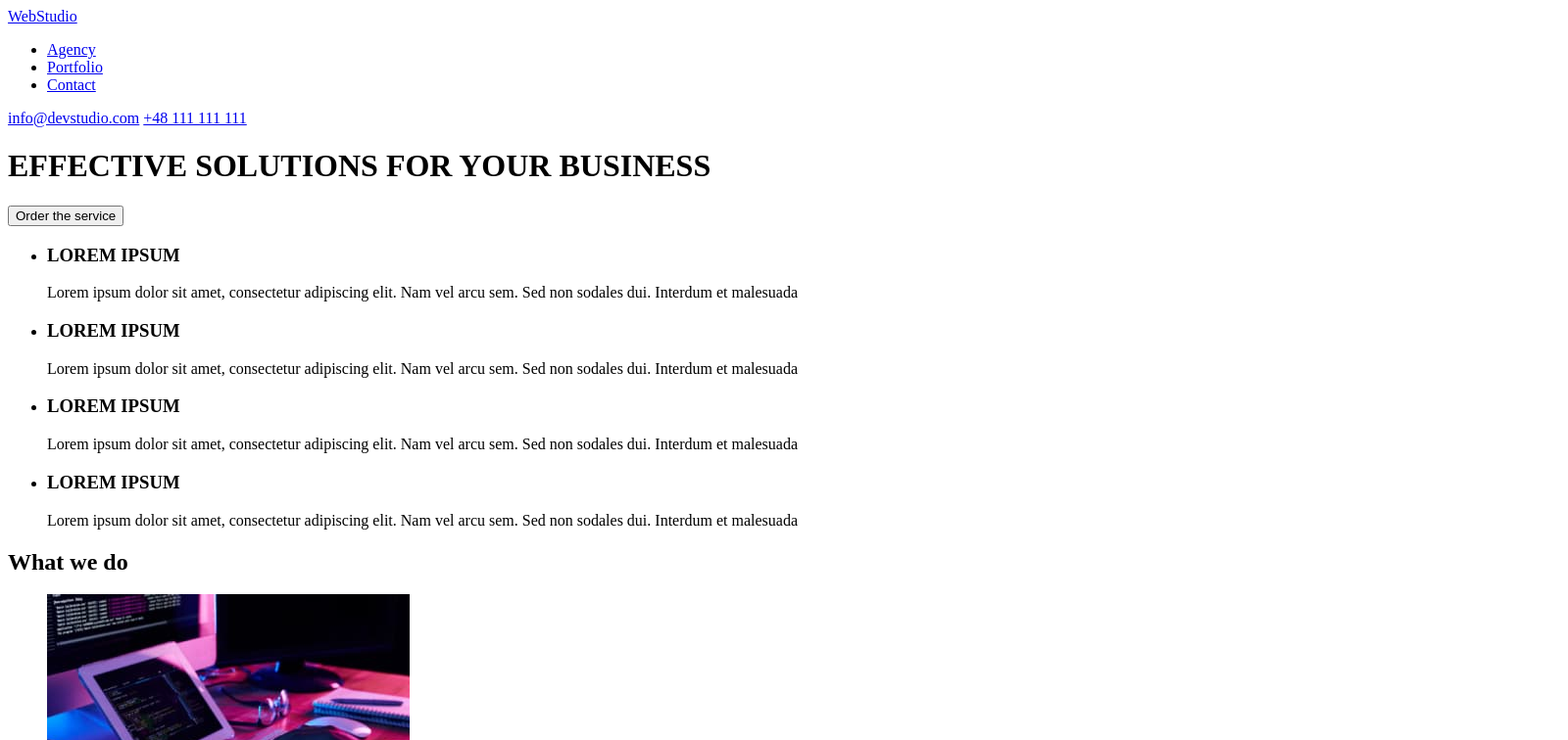
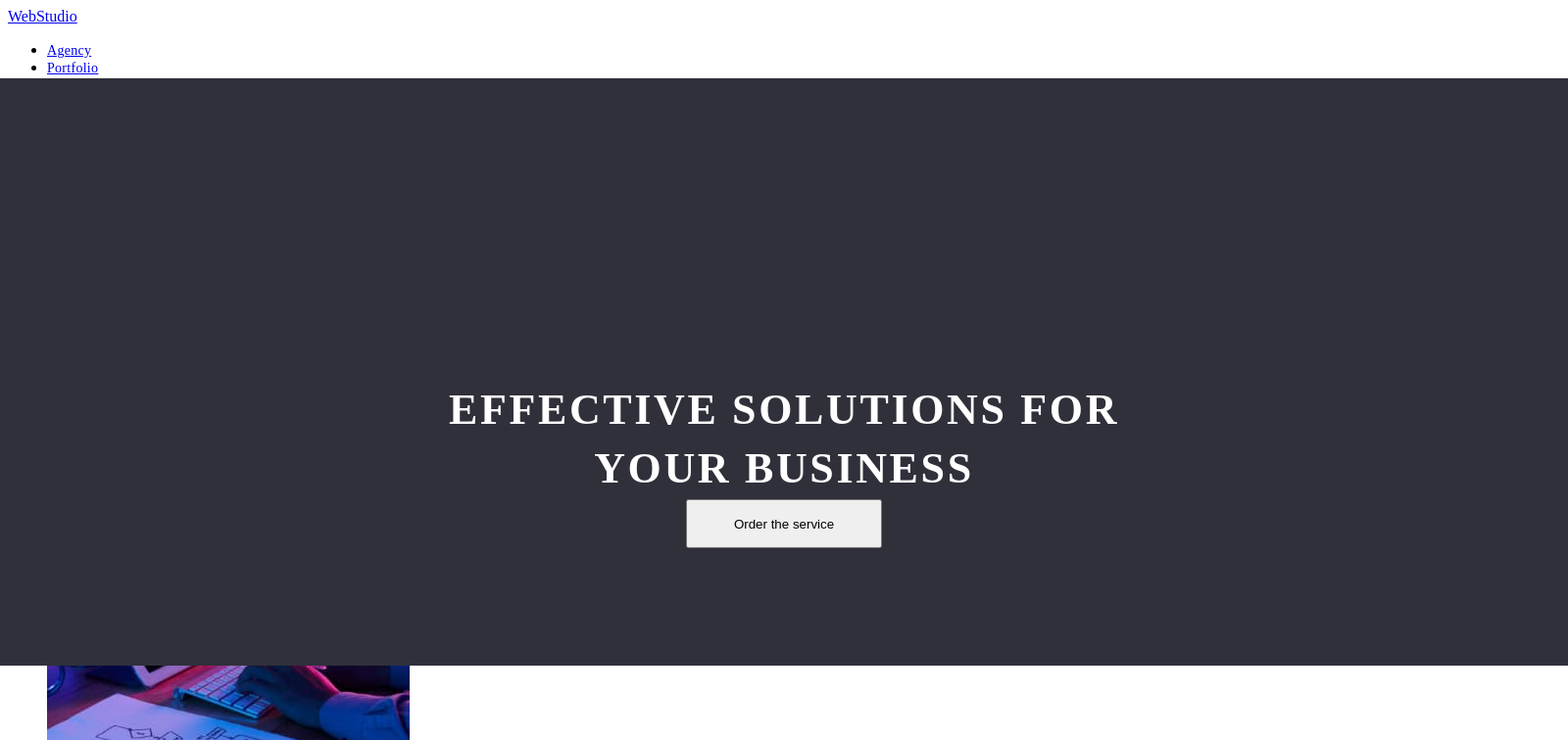
Before and after one commit to AlbertT96/goit-markup-hw-02, a plain HTML site: page index.html in a window 1280 px wide. Shown: the top 756 px of the page at 98% size, 1600 px wide, since content can reach past the window. Drawn offline with Linux system fonts and the light colour scheme.

Commit message:
up
trying

```diff
--- a/index.html
+++ b/index.html
@@ -6,7 +6,7 @@
     <meta http-equiv="X-UA-Compatible" content="IE=edge">
     <meta name="viewport" content="width=device-width, initial-scale=1.0">
     <title>Studio</title>
-    <link rel="stylesheet" href="style.css">
+    <link rel="stylesheet" href="styles.css">
     <link rel="preconnect" href="https://fonts.gstatic.com">
     <link href="https://fonts.googleapis.com/css2?family=Roboto:wght@400;500;700&display=swap" rel="stylesheet">
 </head>
@@ -17,21 +17,26 @@
     <header class="header">
 
         <nav class="navigation">
-            <a class="navigation__logo" href="/index.html">WebStudio</a>
+            <a class="navigation__logo"
+             href="/index.html">WebStudio</a>
             <ul class="navigation__list">
                 <li class="navigation__list-item">
-                    <a class="navigation-list-link" href="#">Agency</a>
+                    <a class="navigation-list-link"
+                    href="#">Agency</a>
                 </li>
                 <li class="navigation__list-item">
-                    <a class="navigation-list-link" href="/portfolio.html">Portfolio</a>
+                    <a class="navigation-list-link"
+                    href="/portfolio.html">Portfolio</a>
                 </li>
                 <li class="navigation__list-item">
-                    <a class="navigation-list-link" href="#">Contact</a>
+                    <a class="navigation-list-link"
+                    href="#">Contact</a>
                 </li>
             </ul>
         </nav>
 
-        <a href="mailto:info@devstudio.com">info@devstudio.com</a>
+        <a href="mailto:info@devstudio.com">
+            info@devstudio.com</a>
 
         <a href="tel:+48111111111">+48 111 111 111</a>
 
@@ -40,51 +45,64 @@
     <main>
         <!-- HERO -->
         <div class="hero">
-            <h1>EFFECTIVE SOLUTIONS FOR YOUR BUSINESS</h1>
-            <button class="modal-btn" type="button">Order the service</button>
+            <h1 class="h1_class">
+                EFFECTIVE SOLUTIONS FOR YOUR BUSINESS</h1>
+            <button class="modal-btn" type="button">
+                Order the service</button>
         </div>
 
         <!-- our strenghts -->
-        <section>
+        <div class="lorem_list">
 
 
             <ul>
                 <li>
-                    <h3>LOREM IPSUM</h3>
-                    <p>Lorem ipsum dolor sit amet, consectetur adipiscing elit. Nam vel arcu sem. Sed non sodales dui.
+                    <h3 class="naglowki_niższego_stopnia">
+                        LOREM IPSUM</h3>
+                    <p class="akapit_p_class">
+                        Lorem ipsum dolor sit amet, consectetur adipiscing elit. Nam vel arcu sem. Sed non sodales dui.
                         Interdum et malesuada</p>
                 </li>
                 <li>
 
-                    <h3>LOREM IPSUM</h3>
-                    <p>Lorem ipsum dolor sit amet, consectetur adipiscing elit. Nam vel arcu sem. Sed non sodales dui.
+                    <h3 class="naglowki_niższego_stopnia">
+                        LOREM IPSUM</h3>
+                    <p class="akapit_p_class">
+                        Lorem ipsum dolor sit amet, consectetur adipiscing elit. Nam vel arcu sem. Sed non sodales dui.
                         Interdum et malesuada</p>
                 </li>
                 <li>
 
-                    <h3>LOREM IPSUM</h3>
-                    <p>Lorem ipsum dolor sit amet, consectetur adipiscing elit. Nam vel arcu sem. Sed non sodales dui.
+                    <h3 class="naglowki_niższego_stopnia">
+                        LOREM IPSUM</h3>
+                    <p class="akapit_p_class">
+                        Lorem ipsum dolor sit amet, consectetur adipiscing elit. Nam vel arcu sem. Sed non sodales dui.
                         Interdum et malesuada</p>
                 </li>
                 <li>
-                    <h3>LOREM IPSUM</h3>
-                    <p>Lorem ipsum dolor sit amet, consectetur adipiscing elit. Nam vel arcu sem. Sed non sodales dui.
+                    <h3 class="naglowki_niższego_stopnia">
+                        LOREM IPSUM</h3>
+                    <p class="akapit_p_class">
+                        Lorem ipsum dolor sit amet, consectetur adipiscing elit. Nam vel arcu sem. Sed non sodales dui.
                         Interdum et malesuada</p>
                 </li>
 
             </ul>
 
 
-        </section>
+        </div>
 
         <!-- What we do -->
         <section>
-            <h2>What we do</h2>
+            <h2 class="naglowek_drugiego_stopnia">What we do</h2>
             <ul>
-                <li><img src="./images/box1.jpg" alt="zdjęcie z tworzenia algorytmu" width="370" height="294"></li>
-                <li><img src="./images/box2.jpg" alt="zdjęcie z tworzenia grafik do porówniania telefonów" width="370"
+                <li><img src="./images/box1.jpg"
+                    alt="zdjęcie z tworzenia algorytmu" width="370" height="294"></li>
+                <li><img src="./images/box2.jpg"
+                    alt="zdjęcie z tworzenia grafik do porówniania telefonów" width="370"
                         height="294"></li>
-                <li><img src="./images/box3.jpg" alt="zdjęcie z zabawy z koloami na tablecie" width="370" height="294">
+                <li><img src="./images/box3.jpg"
+                    alt="zdjęcie z zabawy z koloami na tablecie" width="370" height="294">
                 </li>
             </ul>
         </section>
@@ -94,31 +112,35 @@
         <!-- Our Team -->
         <section>
 
-            <h2>Our Team</h2>
+            <h2 class="naglowek_drugiego_stopnia">Our Team</h2>
 
             <ul>
                 <li>
-                    <div><img src="./images/ludź1.jpg" alt="1 członek zespołu" width="260" height="270">
-                        <h3>John Doe</h3>
-                        <p>Frontend Developer</p>
+                    <div><img src="./images/ludź1.jpg"
+                        alt="1 członek zespołu" width="260" height="270">
+                        <h3 class="naglowki_niższego_stopnia">John Doe</h3>
+                        <p class="akapit_p_class">Frontend Developer</p>
                     </div>
                 </li>
                 <li>
-                    <div><img src="./images/ludź2.jpg" alt="2 członek zespołu" width="260" height="270">
-                        <h3>John Doe</h3>
-                        <p>Product Designer</p>
+                    <div><img src="./images/ludź2.jpg"
+                        alt="2 członek zespołu" width="260" height="270">
+                        <h3 class="naglowki_niższego_stopnia">John Doe</h3>
+                        <p class="akapit_p_class">Product Designer</p>
                     </div>
                 </li>
                 <li>
-                    <div><img src="./images/ludź3.jpg" alt="3 członek zespołu" width="260" height="270">
-                        <h3>John Doe</h3>
-                        <p>Marketing</p>
+                    <div><img src="./images/ludź3.jpg"
+                        alt="3 członek zespołu" width="260" height="270">
+                        <h3 class="naglowki_niższego_stopnia">John Doe</h3>
+                        <p class="akapit_p_class">Marketing</p>
                     </div>
                 </li>
                 <li>
-                    <div><img src="./images/ludź4.jpg" alt="4 członek zespołu" width="260" height="270">
-                        <h3>John Doe</h3>
-                        <p>UI Designer</p>
+                    <div><img src="./images/ludź4.jpg"
+                        alt="4 członek zespołu" width="260" height="270">
+                        <h3 class="naglowki_niższego_stopnia">John Doe</h3>
+                        <p class="akapit_p_class">UI Designer</p>
                     </div>
                 </li>
             </ul>
--- a/styles.css
+++ b/styles.css
@@ -9,7 +9,7 @@ font-family: var(--main--font);
 
 /* COMPONENTS */
 
-.modal-btn{
+.modal-btn {
 
 position: absolute;
 width: 200px;
@@ -55,7 +55,7 @@ letter-spacing: 0.03em;
 /* HERO */
 
 .hero{
-    position: absolute;
+position: absolute;
 width: 1600px;
 height: 600px;
 left: 0px;
@@ -63,6 +63,54 @@ top: 80px;
 
 background: #2F303A;
 }
+.h1_class{
+    position: absolute;
+width: 696px;
+height: 120px;
+left: 452px;
+top: 280px;
+font-weight: 900;
+font-size: 44px;
+line-height: 60px;
+/* or 136% */
+
+text-align: center;
+letter-spacing: 0.06em;
+text-transform: uppercase;
+
+color: #FFFFFF;
+}
+
+.naglowek_drugiego_stopnia{
+    font-weight: bold;
+font-size: 36px;
+line-height: 42px;
+text-align: center;
+letter-spacing: 0.03em;
+
+color: #212121;
+}
+
+.naglowki_niższego_stopnia{
+    font-weight: bold;
+font-size: 14px;
+line-height: 16px;
+letter-spacing: 0.03em;
+text-transform: uppercase;
+
+color: #212121;
+}
+.akapit_p_class{
+    font-weight: normal;
+font-size: 14px;
+line-height: 24px;
+/* or 171% */
+
+letter-spacing: 0.03em;
+
+color: #757575;
+}
+
 
 
 /* END HERO */
```
